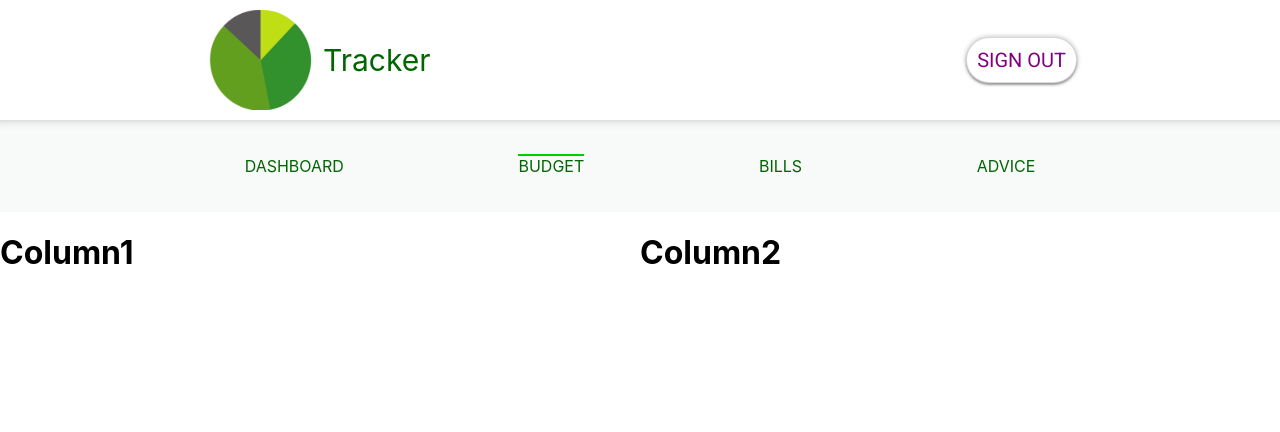
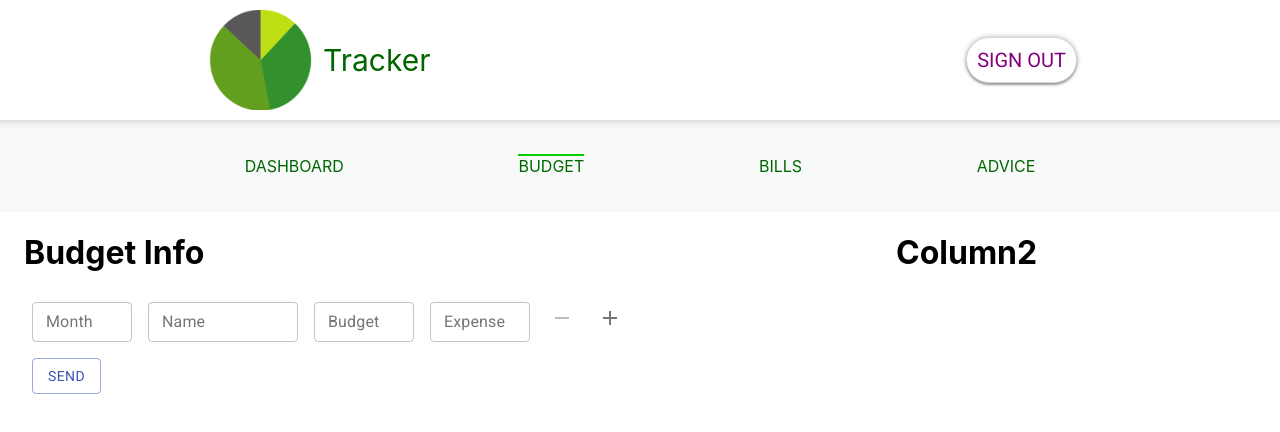
Before and after one commit to MartinZugs/Expense-Tracker, a React (Create React App) app in the folder my-app/: page /budget in a window 1280 px wide. Shown: the top 432 px of the page. Built offline with nearby package versions, Linux system fonts and the light colour scheme; no server answers; sample sign-in values are in the browser's storage; what @amcharts/amcharts4 would draw is missing.

Commit message:
Added budget info using material ui lib

```diff
--- a/my-app/package.json
+++ b/my-app/package.json
@@ -50,6 +50,10 @@
   },
   "devDependencies": {
     "@amcharts/amcharts4": "^4.10.17",
-    "@firebase/component": "^0.2.1"
+    "@firebase/component": "^0.2.1",
+    "@material-ui/core": "^4.11.3",
+    "@material-ui/icons": "^4.11.2",
+    "@material-ui/pickers": "^3.3.10",
+    "uuid": "^8.3.2"
   }
 }
--- a/my-app/src/components/Budget.js
+++ b/my-app/src/components/Budget.js
@@ -1,5 +1,6 @@
 import SecondNav from "./SecondNav";
 import './budget.css';
+import Budgetinfo from "./Budgetinfo";
 
 
 const Budget = () => {
@@ -10,10 +11,10 @@ const Budget = () => {
         <div className='budget-page-wrapper'>
             <SecondNav />
             <div className="row">
-                <div className="column">
-                    <h1>Column1</h1>
+                <div className="column1">
+                    <Budgetinfo />
                 </div>
-                <div className="column">
+                <div className="column2">
                     <h1>Column2</h1>
                 </div>
             </div>
--- /dev/null
+++ b/my-app/src/components/Budgetinfo.js
@@ -0,0 +1,142 @@
+import React, { useState } from 'react';
+import Container from '@material-ui/core/Container';
+import TextField from '@material-ui/core/TextField';
+
+import Button from '@material-ui/core/Button';
+import IconButton from '@material-ui/core/IconButton';
+import RemoveIcon from '@material-ui/icons/Remove';
+import AddIcon from '@material-ui/icons/Add';
+import Icon from '@material-ui/core/Icon';
+import { v4 as uuidv4 } from 'uuid';
+import { makeStyles } from '@material-ui/core/styles';
+
+const useStyles = makeStyles((theme) => ({
+    root: {
+        '& .MuiTextField-root': {
+            margin: theme.spacing(1),
+        },
+    },
+    button: {
+        margin: theme.spacing(1),
+    },
+
+    input:{
+        width:150,
+    },
+    input1:{
+        width:100,
+    }
+}))
+
+function App() {
+    const classes = useStyles()
+    const [inputFields, setInputFields] = useState([
+        { id: uuidv4(),  Month:'', Name: '', Budget: '', Expense:'' },
+    ]);
+
+
+    const handleSubmit = (e) => {
+        e.preventDefault();
+        console.log("InputFields", inputFields);
+    };
+
+    const handleChangeInput = (id, event) => {
+        const newInputFields = inputFields.map(i => {
+            if (id === i.id) {
+                i[event.target.name] = event.target.value
+            }
+            return i;
+        })
+        setInputFields(newInputFields);
+    }
+    const handleAddFields = () => {
+        setInputFields([...inputFields, { id: uuidv4(),  Month:'',Name: '', Budget: '', Expense:'' }])
+
+    }
+
+    const handleRemoveFields = id => {
+        const values  = [...inputFields];
+        values.splice(values.findIndex(value => value.id === id), 1);
+        setInputFields(values);
+    }
+
+    return (
+        <Container>
+            <h1>Budget Info</h1>
+            <form className={classes.root} onSubmit={handleSubmit}>
+
+                { inputFields.map(inputField => (
+                    <div key={inputField.id}>
+                        <TextField
+                            name="Month"
+                            label="Month"
+                            variant="outlined"
+                            size="small"
+                            InputProps={
+                                {className: classes.input1}
+                            }
+                            value={inputField.Month}
+                            onChange={event => handleChangeInput(inputField.id, event)}
+                        />
+
+                        <TextField
+                            name="Name"
+                            label="Name"
+                            variant="outlined"
+                            size="small"
+                            InputProps={
+                                {className: classes.input}
+                            }
+                            value={inputField.Name}
+                            onChange={event => handleChangeInput(inputField.id, event)}
+                        />
+                        <TextField
+                            name="Budget"
+                            label="Budget"
+                            variant="outlined"
+                            //filled
+                            size="small"
+                            InputProps={
+                                {className: classes.input1}
+                            }
+                            value={inputField.Budget}
+                            onChange={event => handleChangeInput(inputField.id, event)}
+                        />
+                        <TextField
+                            name="Expense"
+                            label="Expense"
+                            variant="outlined"
+                            size="small"
+                            type="number"
+                            InputProps={
+                                {className: classes.input1}
+                            }
+                            value={inputField.Expense}
+                            onChange={event => handleChangeInput(inputField.id, event)}
+                        />
+                        <IconButton disabled={inputFields.length === 1} onClick={() => handleRemoveFields(inputField.id)}>
+                            <RemoveIcon />
+                        </IconButton>
+
+                        <IconButton
+                            onClick={handleAddFields}
+                        >
+                            <AddIcon />
+                        </IconButton>
+                    </div>
+                )) }
+                <Button
+                    className={classes.button}
+                    variant="outlined"
+                    //contained
+                    color="primary"
+                    type="submit"
+
+                    onClick={handleSubmit}
+                >Send</Button>
+            </form>
+        </Container>
+    );
+}
+
+export default App;
--- a/my-app/src/components/budget.css
+++ b/my-app/src/components/budget.css
@@ -13,8 +13,13 @@
 
 }
 
-.column {
-    flex: 50%;
+.column1 {
+    flex: 70%;
+    margin: 0;
+    flex-grow: 1;
+}
+.column2 {
+    flex: 30%;
     margin: 0;
     flex-grow: 1;
 
```
Also changed, not shown: 1 other file (tests, documents, lock files or other folders).
